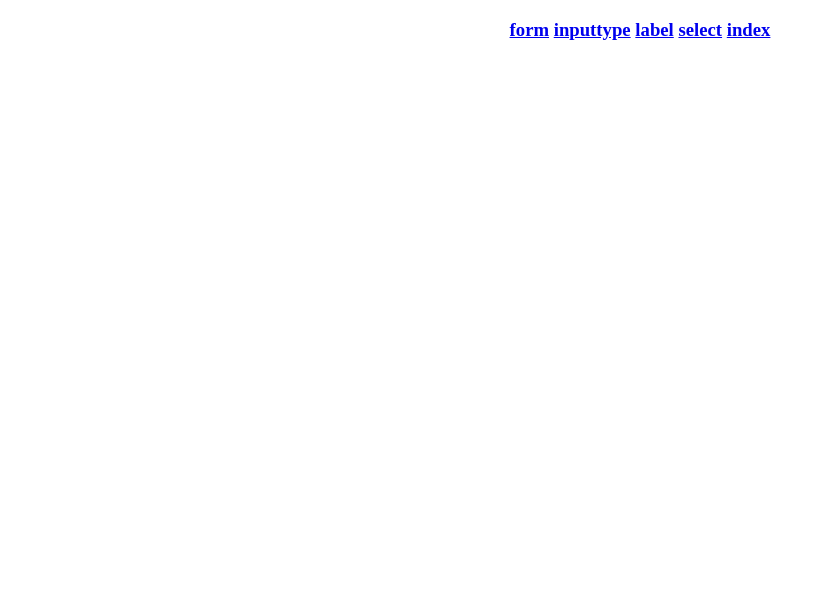
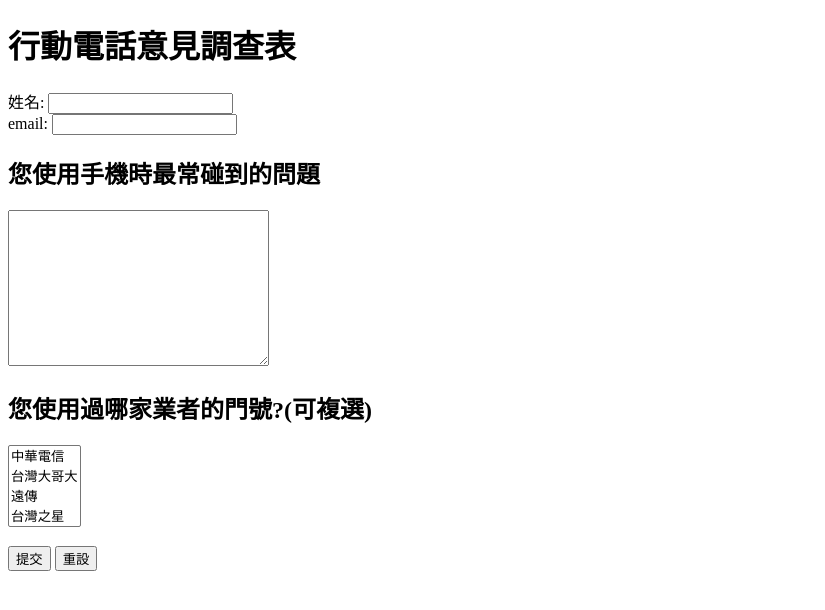
Before and after one commit to xamamx/web3-1, a plain HTML site: page hw.html in a window 1280 px wide. Shown: the whole page, without its empty margins (0-825 px from the left). Drawn offline with Linux system fonts and the light colour scheme.

Commit message:
Update hw.html

```diff
--- a/hw.html
+++ b/hw.html
@@ -6,14 +6,25 @@
     <title>Document</title>
 </head>
 <body>
-    <center>
-    <h3>
-    <lo><a href="form.html">form</a></lo>
-    <lo><a href="inputtype.html">inputtype</a></lo>
-    <lo><a href="lable.html">label</a></lo>
-    <lo><a href="select.html">select</a></lo>
-    <lo><a href="index.html">index</a></lo>
-    </h3>
-    </center>
+    <h1>行動電話意見調查表</h1>
+    <form action="test.aspx" method="get" target="_blank">
+        <label for="user">姓名:</label>
+        <input name="user" id="user">
+        <br>
+        email: <input type="email" name="email">
+    </form>
+    <h2>您使用手機時最常碰到的問題</h2>
+    <textarea rows="10" cols="30"></textarea>
+    <h2>您使用過哪家業者的門號?(可複選)</h2>
+        <form action="/action.page.php">
+            <select id="cars" name="cars" size="4" multiple>
+                <option value="中華電信">中華電信</option>
+                <option value="台灣大哥大">台灣大哥大</option>
+                <option value="遠傳">遠傳</option>
+                <option value="台灣之星">台灣之星</option>
+            </select><br><br>
+            <input type="submit" value="提交">
+            <input type="reset" value="重設"
+        </form>
 </body>
 </html>
```
